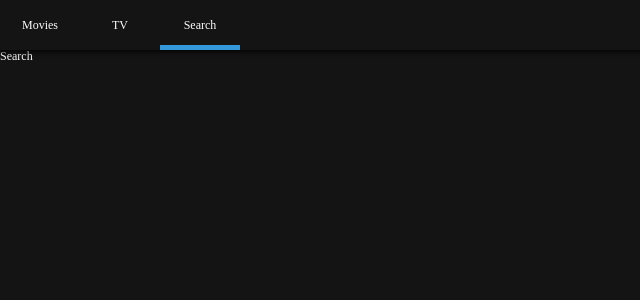
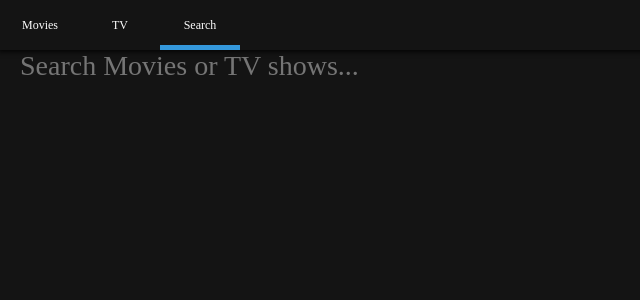
Before and after one commit to boyunjjang1/TIL, a React (Create React App) app in the folder boyunflix/: page /search in a window 1280 px wide. Shown: the top 300 px of the page, without its empty margins (0-640 px from the left). Built offline with nearby package versions, Linux system fonts and the light colour scheme.

Commit message:
Boyunflix Presenter 완성

```diff
--- /dev/null
+++ b/boyunflix/src/Components/Loader.js
@@ -0,0 +1,19 @@
+import React from "react";
+import styled from "styled-components";
+
+const Container = styled.div`
+  height: 100vh;
+  width: 100vw;
+  display: flex;
+  justify-content: center;
+  font-size: 50px;
+  margin-top: 20px;
+`;
+
+// emoji는 span으로 감싸져야 하고 image role이 있어야하며 접근하기 쉬어야함
+// 시각장애인들에겐 screen reader기능을 제공하는데 그걸 위해 ㅎㅎ
+export default () => <Container>
+    <span role="img" aria-label="Loading">
+        ⏰
+    </span>
+</Container>
--- /dev/null
+++ b/boyunflix/src/Components/Section.js
@@ -0,0 +1,43 @@
+import React from "react";
+import PropTypes from "prop-types";
+import styled from "styled-components";
+
+// 마지막 child만 옵션을 주고싶지 않을 때
+const Container = styled.div`
+  :not(:last-child) {
+    margin-bottom: 50px;
+  }
+`;
+
+const Title = styled.span`
+  font-size: 14px;
+  font-weight: 600;
+`;
+
+const Grid = styled.div`
+  margin-top: 25px;
+  display: grid;
+  grid-template-columns: repeat(auto-fill, 125px);
+  grid-gap: 25px;
+`;
+
+const Section = ({title, children}) => (
+    <Container>
+        <Title>
+            {title}
+        </Title>
+        <Grid>
+            {children}
+        </Grid>
+    </Container>
+);
+
+Section.propTypes = {
+    title: PropTypes.string.isRequired,
+    children: PropTypes.oneOfType([
+        PropTypes.arrayOf(PropTypes.node),
+        PropTypes.node
+    ])
+};
+
+export default Section;
--- a/boyunflix/src/Routes/Home/HomePresenter.js
+++ b/boyunflix/src/Routes/Home/HomePresenter.js
@@ -1 +1,41 @@
-export default () => "Home";
+import React from "react";
+import PropTypes from "prop-types";
+import styled from "styled-components";
+import Section from "Components/Section";
+import Loader from "../../Components/Loader";
+
+const Container = styled.div`
+  padding: 0px 0px;
+`;
+
+const HomePresenter = ({nowPlaying, popular, upcoming, error, loading}) => loading ? (<Loader/>) : (
+    <Container>
+        {/* nowPlaying이 있어야 작동하게끔 코드를 짬 */}
+        {nowPlaying && nowPlaying.length > 0 &&
+        <Section title="Now Playing">
+            {nowPlaying.map(movie=><span key={movie.id}>{movie.title}</span>)}
+        </Section>
+        }
+        {upcoming && upcoming.length > 0 &&
+        <Section title="Upcoming Movies">
+            {upcoming.map(movie=><span key={movie.id}>{movie.title}</span>)}
+        </Section>
+        }
+        {/*    Secton Component 안에 들어가는 값이 children임*/}
+        {popular && popular.length > 0 &&
+        <Section title="Popular Movies">
+            {popular.map(movie=><span key={movie.id}>{movie.title}</span>)}
+        </Section>
+        }
+    </Container>
+);
+
+HomePresenter.propTypes = {
+    nowPlaying: PropTypes.array,
+    popular: PropTypes.array,
+    upcoming: PropTypes.array,
+    error: PropTypes.bool.isRequired,
+    loading: PropTypes.string
+};
+
+export default HomePresenter;
--- a/boyunflix/src/Routes/Search/SearchContainer.js
+++ b/boyunflix/src/Routes/Search/SearchContainer.js
@@ -11,11 +11,22 @@
         loading: false
     };
 
-    handleSubmit = () => {
+    handleSubmit = (event) => {
+        event.preventDefault();
         const {searchTerm} = this.state;
         if(searchTerm !== ""){
             this.searchByTerm(searchTerm);
         }
+    }
+
+    updateTerm = (event) => {
+        const { target: {
+            value
+        } } = event;
+
+        this.setState({
+            searchTerm: value
+        });
     }
 
     searchByTerm = async () => {
@@ -49,6 +60,7 @@
                 error={error}
                 loading={loading}
                 handleSubmit={this.handleSubmit}
+                updateTerm={this.updateTerm}
             />
         );
     }
--- a/boyunflix/src/Routes/Search/SearchPresenter.js
+++ b/boyunflix/src/Routes/Search/SearchPresenter.js
@@ -1 +1,56 @@
-export default () => "Search";
+import React from "react";
+import PropTypes from "prop-types";
+import styled from "styled-components";
+import Loader from "Components/Loader";
+import Section from "Components/Section";
+
+const Container = styled.div`
+  padding: 0px 20px;
+`;
+
+const Form = styled.form`
+  margin-bottom: 50px;
+  width: 100%;
+`;
+
+const Input = styled.input`
+  all:unset;
+  font-size: 28px;
+  width: 100%;
+`;
+
+const SearchPresenter = ({movieResults, tvResults, searchTerm, updateTerm, handleSubmit, error, loading}) => (
+    <Container>
+        <Form onSubmit={handleSubmit}>
+            <Input placeholder="Search Movies or TV shows..." value={searchTerm}
+                onChange={updateTerm}/>
+        </Form>
+        {loading ? <Loader/> : (
+            <>
+                {movieResults && movieResults.length > 0 && <Section title="Movie Results">
+                    {movieResults.map(movie=><span key={movie.id}>
+                        {movie.title}
+                    </span>)}
+                </Section>}
+                {tvResults && tvResults.length > 0 && <Section title="TV Results">
+                    {tvResults.map(show=><span key={show.id}>
+                        {show.name}
+                    </span>)}
+                </Section>}
+            </>
+        )}
+    </Container>
+);
+// Enter 누르면 browser가 input시켜 버림, 새로고침되고 state가 사라진다! --> 문제점
+
+SearchPresenter.propTypes = {
+    movieResults: PropTypes.array,
+    tvResults: PropTypes.array,
+    loading: PropTypes.bool.isRequired,
+    error: PropTypes.string,
+    searchTerm: PropTypes.string,
+    updateTerm: PropTypes.func.isRequired,
+    handleSubmit: PropTypes.func.isRequired
+};
+
+export default SearchPresenter;
--- a/boyunflix/src/Routes/TV/TVPresenter.js
+++ b/boyunflix/src/Routes/TV/TVPresenter.js
@@ -1 +1,38 @@
-export default () => "TV";
+import React from "react";
+import PropTypes from "prop-types";
+import styled from "styled-components";
+import Section from "Components/Section";
+import Loader from "Components/Loader";
+
+const Container = styled.div`
+  padding: 0px 20px;
+`;
+
+const TVPresenter = ({topRated, popular, airingToday, error, loading}) => loading ? (<Loader/>) :
+    <Container>
+        {topRated && topRated.length > 0 &&
+        <Section title="Top Rated Shows">
+            {topRated.map(show=> show.name)}
+        </Section>
+        }
+        {popular && popular.length > 0 &&
+        <Section title="Popular Shows">
+            {popular.map(show=> show.name)}
+        </Section>
+        }
+        {airingToday && airingToday.length > 0 &&
+        <Section title="Airing Today">
+            {airingToday.map(show=> show.name)}
+        </Section>
+        }
+    </Container>;
+
+TVPresenter.propTypes = {
+    topRated: PropTypes.array,
+    popular: PropTypes.array,
+    airingToday: PropTypes.array,
+    error: PropTypes.bool.isRequired,
+    loading: PropTypes.string
+};
+
+export default TVPresenter;
```
Also changed, not shown: boyunflix/src/Routes/Detail/DetailPresenter.js (+13 -1 lines).
